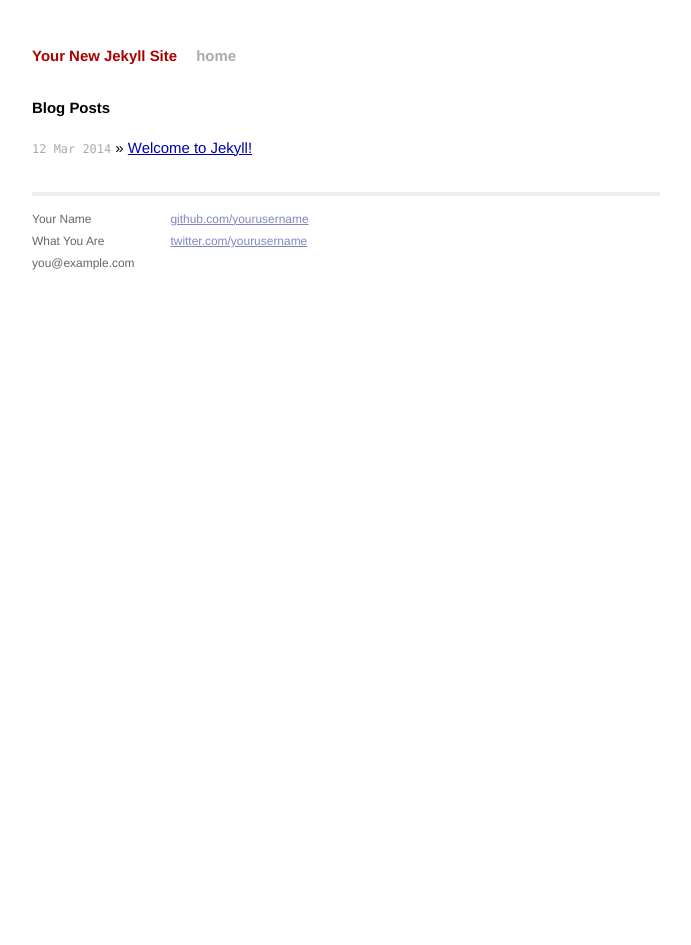
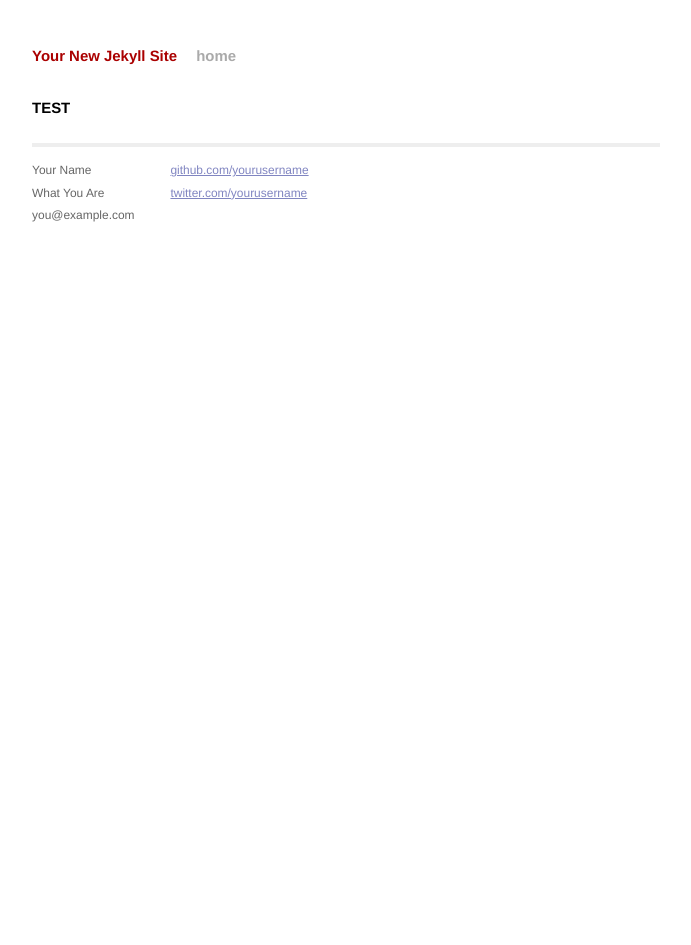
Before and after one commit to public-health-ireland/documentation, a Jekyll site: the page built from index.html, in a window 1280 px wide. Shown: the whole page, without its empty margins (294-985 px from the left). Built offline with Jekyll 4.4.1, drawn with Linux system fonts in a browser that asks for light colours; Markdown is read by kramdown in place of the engine named in the settings.

Commit message:
testing ftploy, messed up the code a little but hey

```diff
--- a/index.html
+++ b/index.html
@@ -3,11 +3,4 @@ layout: default
 title: Your New Jekyll Site
 ---
 
-<div id="home">
-  <h1>Blog Posts</h1>
-  <ul class="posts">
-    {% for post in site.posts %}
-      <li><span>{{ post.date | date_to_string }}</span> &raquo; <a href="{{ post.url }}">{{ post.title }}</a></li>
-    {% endfor %}
-  </ul>
-</div>
+<h1> TEST </h1>
```
Also changed, not shown: 1 other file.
